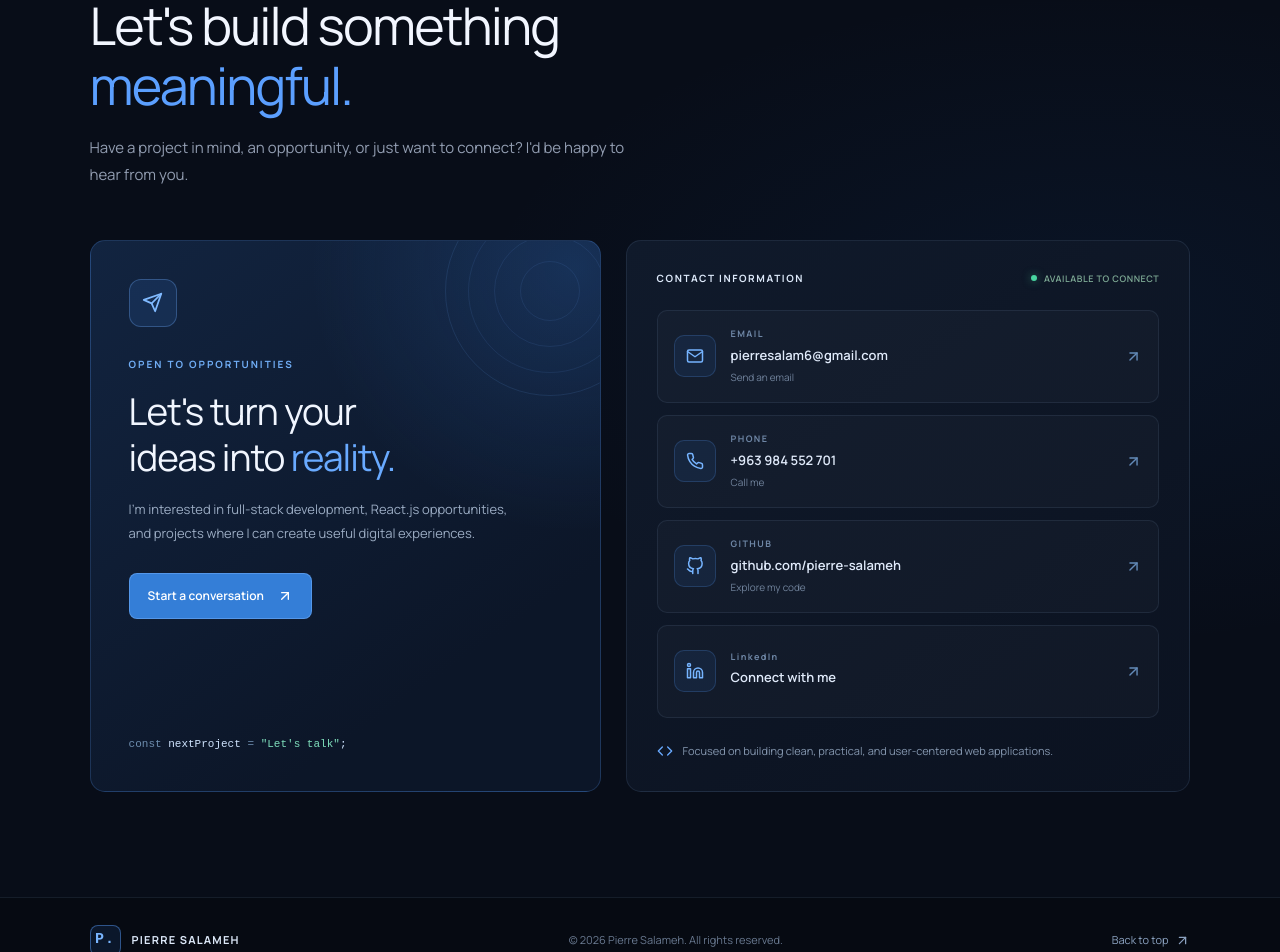
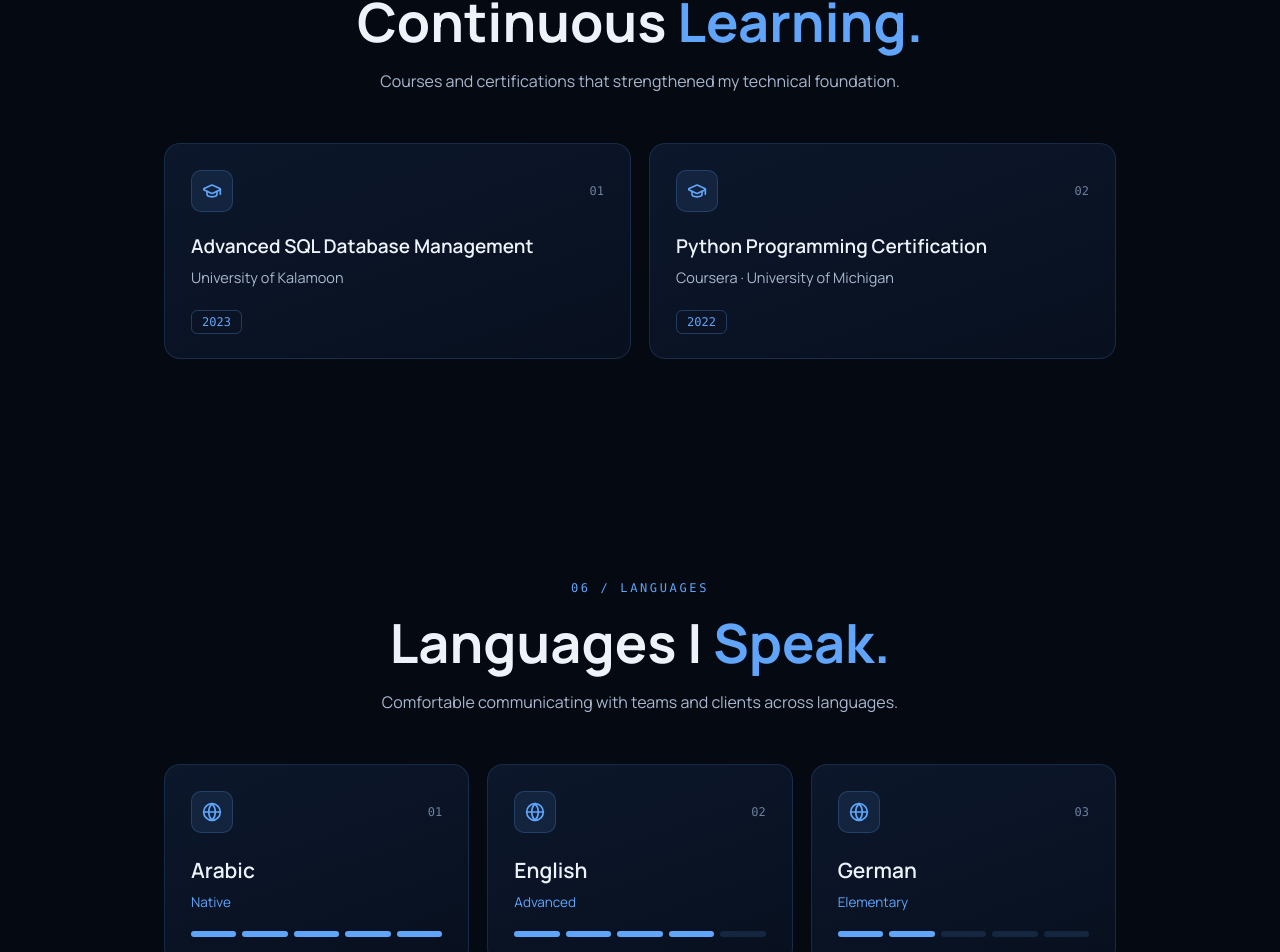
Before and after one commit to pierre-salameh/portfolio, a React (Vite) app: page / in a window 1280 px wide. Shown: the part 10442-11394 px from the top of the page. Built offline with nearby package versions, Linux system fonts and the light colour scheme.

Commit message:
Complete portfolio updates

```diff
--- a/src/App.jsx
+++ b/src/App.jsx
@@ -6,9 +6,10 @@ import Profile from './components/Profile'
 import Experience from './components/Experience'
 import Projects from './components/Projects'
 import Contact from './components/Contact'
-import Footer from './components/Footer'
 import ScrollTop from './components/ScrollTop'
 import TechnicalSkills from "./components/TechnicalSkills";
+import Courses from "./components/Courses";
+import Languages from "./components/Languages";
 
 import './App.css'
 
@@ -23,9 +24,9 @@ function App() {
         <Experience />
         <About />
         <Profile />
-
-
         <TechnicalSkills />
+        <Courses />
+        <Languages />
         <Contact />
       </main>
 
--- /dev/null
+++ b/src/components/Courses.css
@@ -0,0 +1,99 @@
+.crs {
+  padding: 110px 0;
+  color: #eef3fb;
+}
+.crs__wrap {
+  max-width: 1000px;
+  margin: 0 auto;
+  padding: 0 24px;
+  text-align: center;
+}
+.crs__eyebrow {
+  font-family: "JetBrains Mono", ui-monospace, Menlo, Consolas, monospace;
+  font-size: 12px;
+  letter-spacing: 0.22em;
+  text-transform: uppercase;
+  color: #60a5fa;
+  margin: 0 0 16px;
+}
+.crs__title {
+  font-size: clamp(34px, 5vw, 54px);
+  font-weight: 700;
+  line-height: 1.1;
+  margin: 0 0 16px;
+}
+.crs__title span {
+  color: #60a5fa;
+}
+.crs__sub {
+  color: #a9b8cf;
+  max-width: 520px;
+  margin: 0 auto 48px;
+  font-size: 16px;
+  line-height: 1.7;
+}
+.crs__grid {
+  display: grid;
+  grid-template-columns: repeat(2, 1fr);
+  gap: 18px;
+  text-align: left;
+}
+.crs__card {
+  background: linear-gradient(160deg, #0c172b, #08101f);
+  border: 1px solid rgba(96, 165, 250, 0.16);
+  border-radius: 16px;
+  padding: 26px;
+  transition: border-color 0.25s, transform 0.25s;
+}
+.crs__card:hover {
+  border-color: rgba(96, 165, 250, 0.5);
+  transform: translateY(-3px);
+}
+.crs__top {
+  display: flex;
+  justify-content: space-between;
+  align-items: center;
+  margin-bottom: 22px;
+}
+.crs__icon {
+  width: 42px;
+  height: 42px;
+  display: grid;
+  place-items: center;
+  border-radius: 10px;
+  color: #60a5fa;
+  background: rgba(96, 165, 250, 0.1);
+  border: 1px solid rgba(96, 165, 250, 0.22);
+}
+.crs__num {
+  font-family: "JetBrains Mono", ui-monospace, Menlo, Consolas, monospace;
+  font-size: 12px;
+  color: #6b7f9e;
+}
+.crs__card h3 {
+  margin: 0 0 8px;
+  font-size: 19px;
+  font-weight: 600;
+  line-height: 1.3;
+}
+.crs__card p {
+  margin: 0 0 20px;
+  font-size: 14.5px;
+  color: #a9b8cf;
+}
+.crs__year {
+  font-family: "JetBrains Mono", ui-monospace, Menlo, Consolas, monospace;
+  font-size: 12px;
+  color: #60a5fa;
+  border: 1px solid rgba(96, 165, 250, 0.28);
+  border-radius: 6px;
+  padding: 4px 10px;
+}
+@media (max-width: 760px) {
+  .crs {
+    padding: 80px 0;
+  }
+  .crs__grid {
+    grid-template-columns: 1fr;
+  }
+}
--- /dev/null
+++ b/src/components/Courses.jsx
@@ -0,0 +1,47 @@
+import { GraduationCap } from "lucide-react";
+import "./Courses.css";
+
+const courses = [
+  {
+    title: "Advanced SQL Database Management",
+    org: "University of Kalamoon",
+    year: "2023",
+  },
+  {
+    title: "Python Programming Certification",
+    org: "Coursera · University of Michigan",
+    year: "2022",
+  },
+];
+
+export default function Courses() {
+  return (
+    <section id="courses" className="crs">
+      <div className="crs__wrap">
+        <p className="crs__eyebrow">05 / Courses</p>
+        <h2 className="crs__title">
+          Continuous <span>Learning.</span>
+        </h2>
+        <p className="crs__sub">
+          Courses and certifications that strengthened my technical foundation.
+        </p>
+
+        <div className="crs__grid">
+          {courses.map((c, i) => (
+            <article className="crs__card" key={c.title}>
+              <div className="crs__top">
+                <span className="crs__icon">
+                  <GraduationCap size={20} />
+                </span>
+                <span className="crs__num">0{i + 1}</span>
+              </div>
+              <h3>{c.title}</h3>
+              <p>{c.org}</p>
+              <span className="crs__year">{c.year}</span>
+            </article>
+          ))}
+        </div>
+      </div>
+    </section>
+  );
+}
--- /dev/null
+++ b/src/components/Languages.css
@@ -0,0 +1,104 @@
+.lng {
+  padding: 110px 0;
+  color: #eef3fb;
+}
+.lng__wrap {
+  max-width: 1000px;
+  margin: 0 auto;
+  padding: 0 24px;
+  text-align: center;
+}
+.lng__eyebrow {
+  font-family: "JetBrains Mono", ui-monospace, Menlo, Consolas, monospace;
+  font-size: 12px;
+  letter-spacing: 0.22em;
+  text-transform: uppercase;
+  color: #60a5fa;
+  margin: 0 0 16px;
+}
+.lng__title {
+  font-size: clamp(34px, 5vw, 54px);
+  font-weight: 700;
+  line-height: 1.1;
+  margin: 0 0 16px;
+}
+.lng__title span {
+  color: #60a5fa;
+}
+.lng__sub {
+  color: #a9b8cf;
+  max-width: 520px;
+  margin: 0 auto 48px;
+  font-size: 16px;
+  line-height: 1.7;
+}
+.lng__grid {
+  display: grid;
+  grid-template-columns: repeat(3, 1fr);
+  gap: 18px;
+  text-align: left;
+}
+.lng__card {
+  background: linear-gradient(160deg, #0c172b, #08101f);
+  border: 1px solid rgba(96, 165, 250, 0.16);
+  border-radius: 16px;
+  padding: 26px;
+  transition: border-color 0.25s, transform 0.25s;
+}
+.lng__card:hover {
+  border-color: rgba(96, 165, 250, 0.5);
+  transform: translateY(-3px);
+}
+.lng__top {
+  display: flex;
+  justify-content: space-between;
+  align-items: center;
+  margin-bottom: 22px;
+}
+.lng__icon {
+  width: 42px;
+  height: 42px;
+  display: grid;
+  place-items: center;
+  border-radius: 10px;
+  color: #60a5fa;
+  background: rgba(96, 165, 250, 0.1);
+  border: 1px solid rgba(96, 165, 250, 0.22);
+}
+.lng__num {
+  font-family: "JetBrains Mono", ui-monospace, Menlo, Consolas, monospace;
+  font-size: 12px;
+  color: #6b7f9e;
+}
+.lng__card h3 {
+  margin: 0 0 6px;
+  font-size: 21px;
+  font-weight: 600;
+}
+.lng__level {
+  display: block;
+  font-size: 13.5px;
+  color: #60a5fa;
+  margin-bottom: 18px;
+}
+.lng__bar {
+  display: grid;
+  grid-template-columns: repeat(5, 1fr);
+  gap: 6px;
+}
+.lng__bar i {
+  height: 6px;
+  border-radius: 4px;
+  background: rgba(96, 165, 250, 0.14);
+}
+.lng__bar i.on {
+  background: #60a5fa;
+}
+@media (max-width: 760px) {
+  .lng {
+    padding: 80px 0;
+  }
+  .lng__grid {
+    grid-template-columns: 1fr;
+  }
+}
--- /dev/null
+++ b/src/components/Languages.jsx
@@ -0,0 +1,48 @@
+import { Globe } from "lucide-react";
+import "./Languages.css";
+
+const languages = [
+  { name: "Arabic", level: "Native", score: 5 },
+  { name: "English", level: "Advanced", score: 4 },
+  { name: "German", level: "Elementary", score: 2 },
+];
+
+export default function Languages() {
+  return (
+    <section id="languages" className="lng">
+      <div className="lng__wrap">
+        <p className="lng__eyebrow">06 / Languages</p>
+        <h2 className="lng__title">
+          Languages I <span>Speak.</span>
+        </h2>
+        <p className="lng__sub">
+          Comfortable communicating with teams and clients across languages.
+        </p>
+
+        <div className="lng__grid">
+          {languages.map((l, i) => (
+            <article className="lng__card" key={l.name}>
+              <div className="lng__top">
+                <span className="lng__icon">
+                  <Globe size={20} />
+                </span>
+                <span className="lng__num">0{i + 1}</span>
+              </div>
+              <h3>{l.name}</h3>
+              <span className="lng__level">{l.level}</span>
+              <div
+                className="lng__bar"
+                role="img"
+                aria-label={`${l.name}: ${l.level}`}
+              >
+                {[1, 2, 3, 4, 5].map((n) => (
+                  <i key={n} className={n <= l.score ? "on" : ""} />
+                ))}
+              </div>
+            </article>
+          ))}
+        </div>
+      </div>
+    </section>
+  );
+}
```
